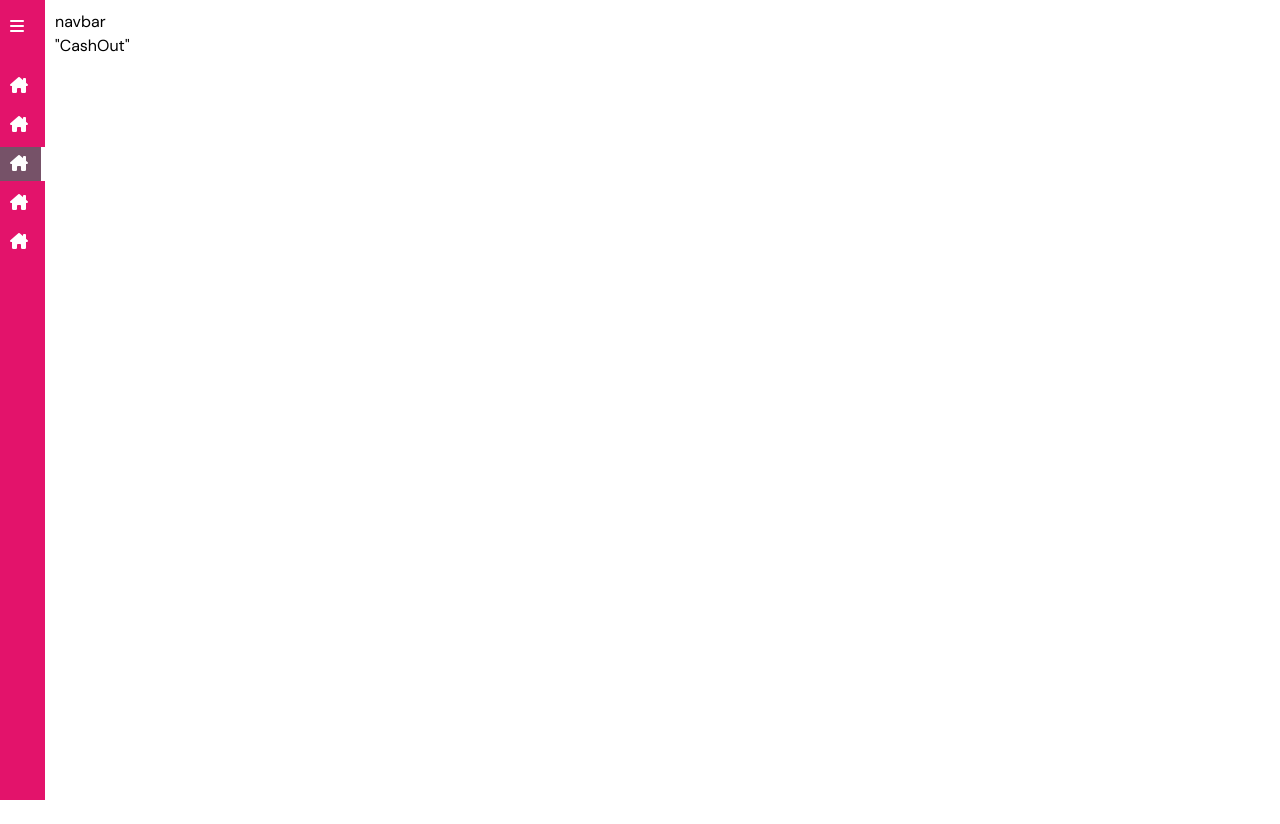
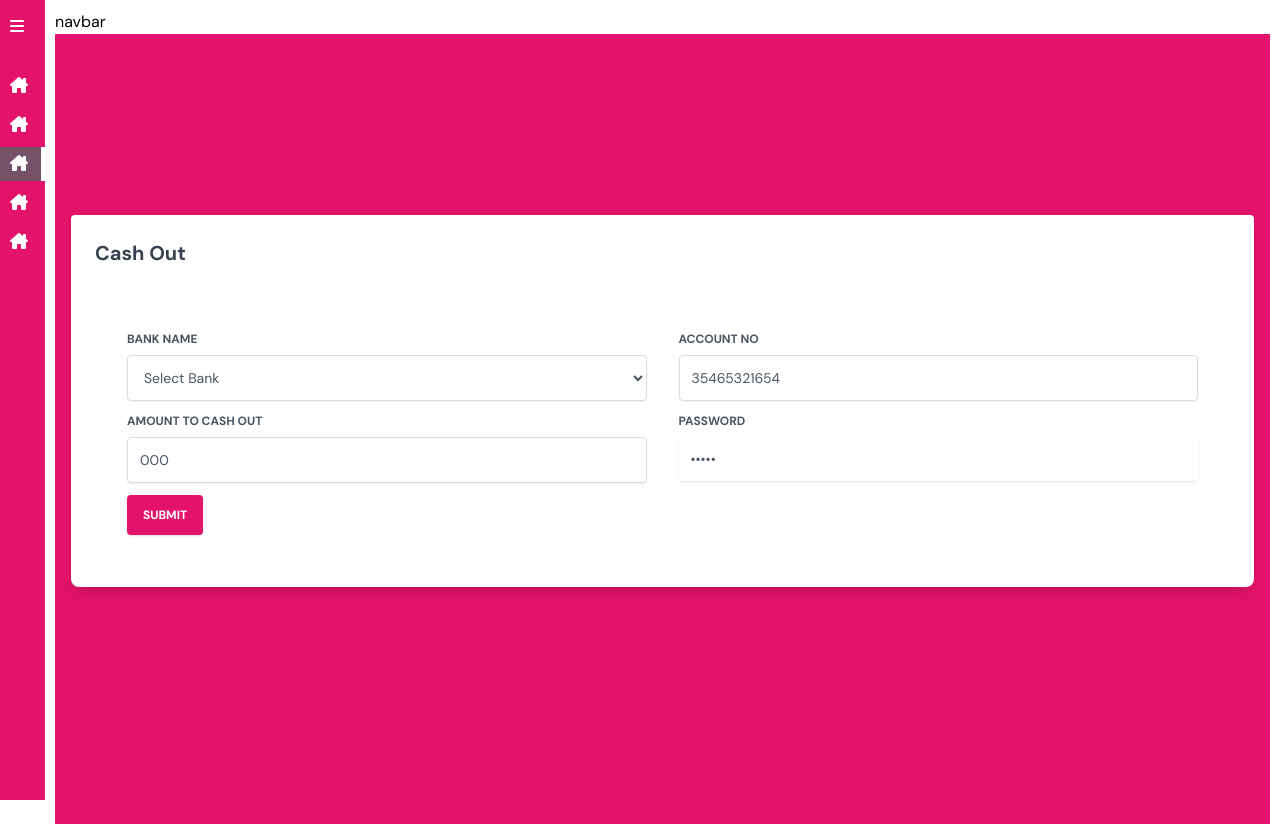
Before and after one commit to AyonJD/payment-dashboard, a React (Create React App) app: page /dashboard/cashout in a window 1280 px wide. Before the commit the page ends 800 px from the top, so only its background shows below. Built offline with nearby package versions, Linux system fonts and the light colour scheme.

Commit message:
Cashout complete

```diff
--- a/src/pages/UserDashboard/CashOut.js
+++ b/src/pages/UserDashboard/CashOut.js
@@ -1,9 +1,14 @@
 import React from 'react';
+import CashOutForm from '../../components/Forms/UserForms/CashOutForm';
 
 const CashOut = () => {
     return (
-        <div>
-            "CashOut"
+        <div className='bg-bkash h-full flex items-center'>
+            <div className="flex flex-wrap mt-4">
+                <div className="w-full mb-12 px-4">
+                    <CashOutForm title="Cash Out" />
+                </div>
+            </div>
         </div>
     );
 };
```
